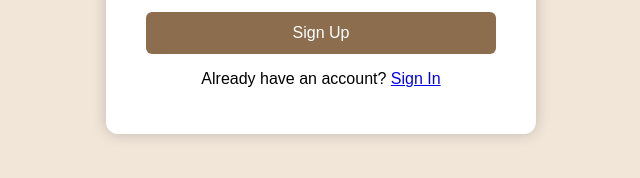
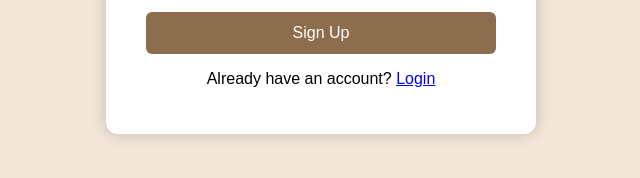
Before and after one commit to Ondoua-Marie/cam_orphanHelp, a plain HTML site: page signup.html in a window 1280 px wide. Shown: the part 534-712 px from the top of the page, 319-959 px from the left. Drawn offline with Linux system fonts and the light colour scheme.

Commit message:
newupdatesignup

```diff
--- a/signup.html
+++ b/signup.html
@@ -15,7 +15,7 @@
             <input type="password" id="password" placeholder="Password" required><br><br>
             <input type="password" id="confirmPassword" placeholder="Confirm Password" required>
             <button type="submit">Sign Up</button>
-            <p>Already have an account? <a href="signin.html">Sign In</a></p>
+            <p>Already have an account? <a href="index.html">Login</a></p>
         </form>
     </div>
 
```
